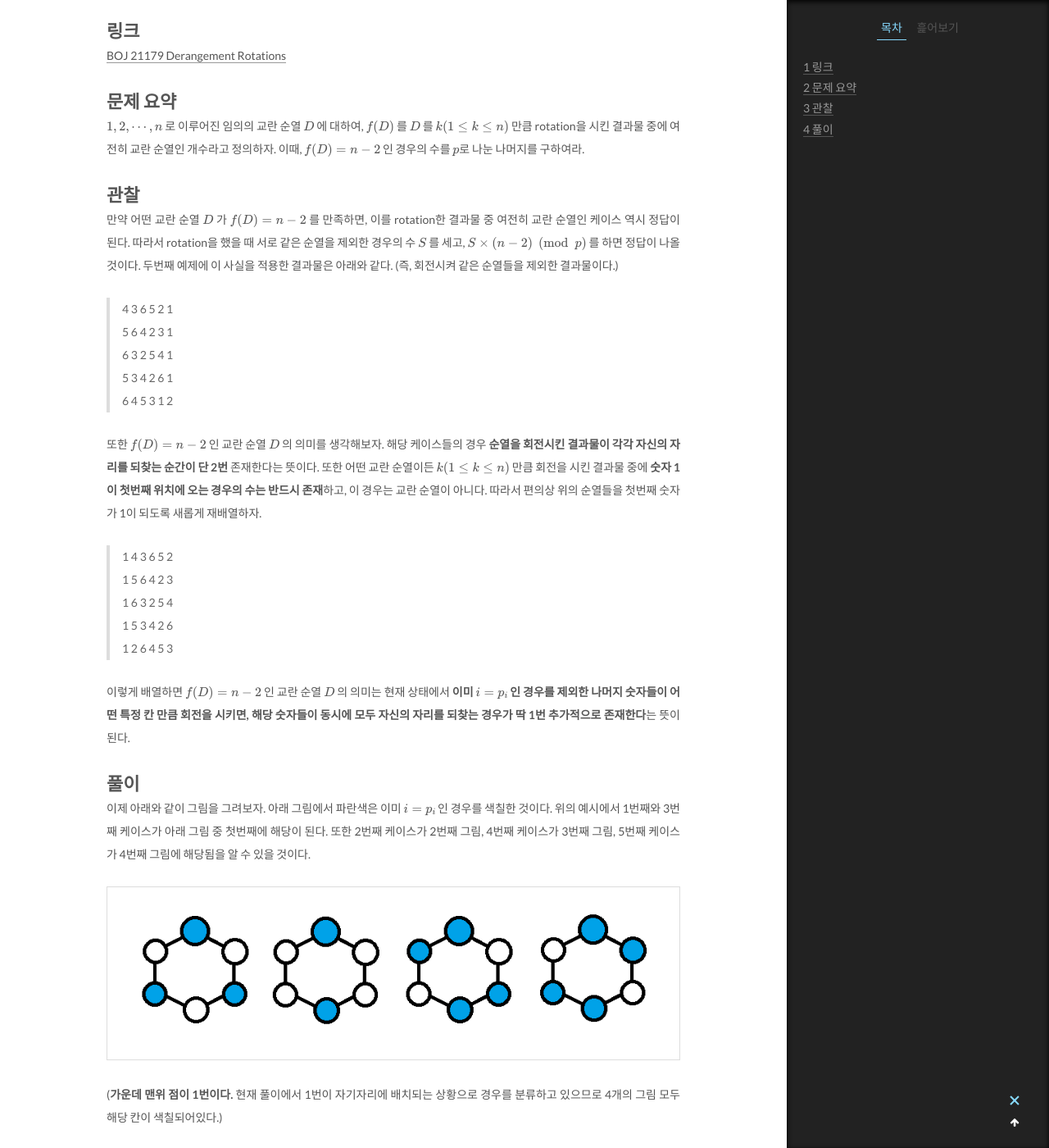
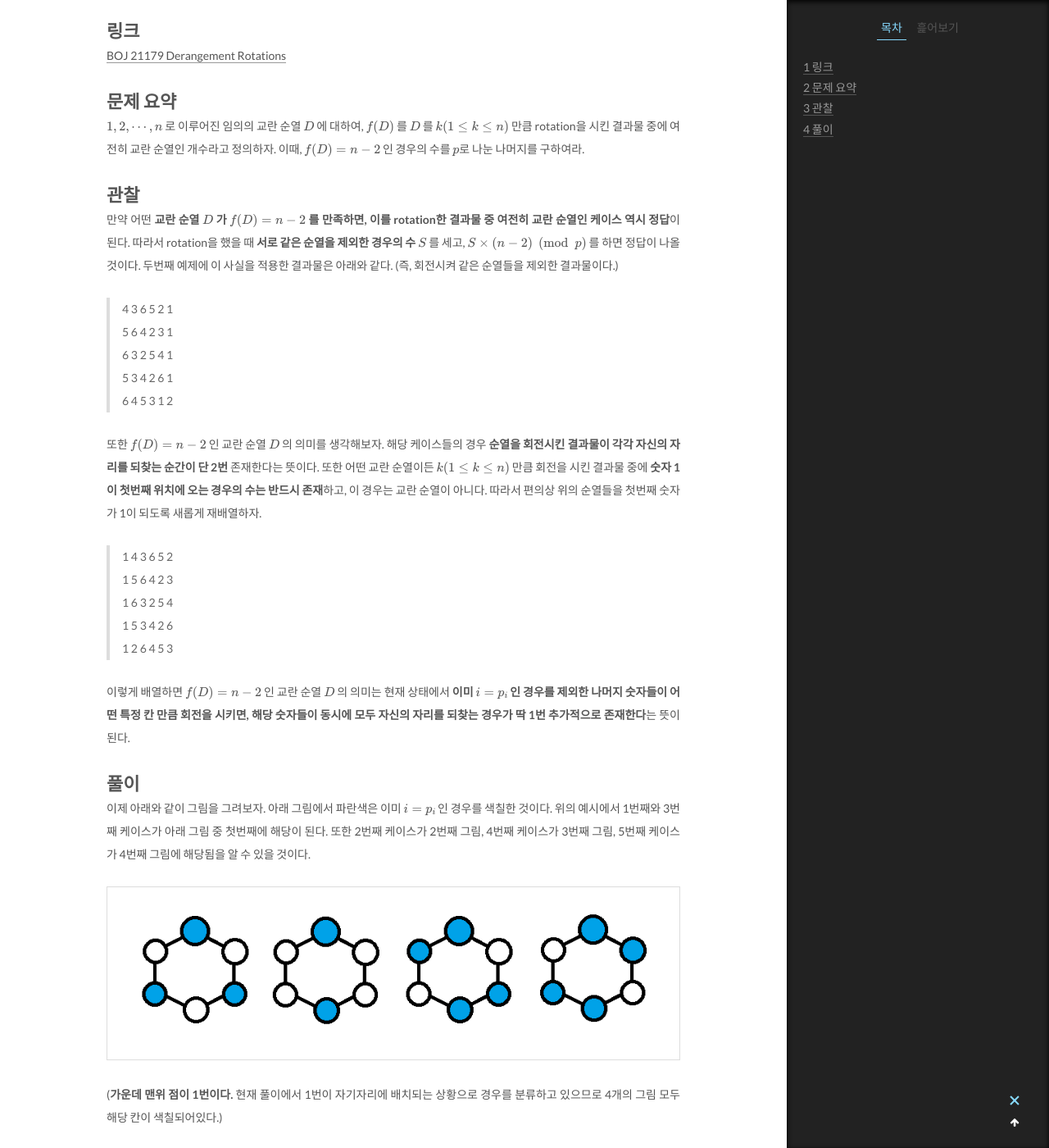
Before and after one commit to ansol4328/ansol4328.github.io, a Jekyll site: the page built from _posts/2021-10-29-BOJ-21179.md, in a window 1280 px wide and 1400 px high, scrolled down 446 px. Shown: the whole window at 82% size. Built offline with Jekyll 4.4.1, drawn with Linux system fonts in a browser that asks for light colours; formulas are drawn with MathJax 3; comment, search, counter and statistics services are not loaded; some of the changed text lies outside the part shown.

```diff
--- a/_posts/2021-10-29-BOJ-21179.md
+++ b/_posts/2021-10-29-BOJ-21179.md
@@ -15,7 +15,7 @@ tags:
 $1, 2, \cdots{}, n$ 로 이루어진 임의의 교란 순열 $D$ 에 대하여, $f(D)$ 를 $D$ 를 $k(1\leq{k}\leq{n})$ 만큼 rotation을 시킨 결과물 중에 여전히 교란 순열인 개수라고 정의하자. 이때, $f(D)=n-2$ 인 경우의 수를 $p$로 나눈 나머지를 구하여라.
 
 # 관찰
-만약 어떤 교란 순열 $D$ 가 $f(D)=n-2$ 를 만족하면, 이를 rotation한 결과물 중 여전히 교란 순열인 케이스 역시 정답이 된다. 따라서 rotation을 했을 때 서로 같은 순열을 제외한 경우의 수 $S$ 를 세고, $S\times{(n-2)}\pmod{p}$ 를 하면 정답이 나올 것이다. 두번째 예제에 이 사실을 적용한 결과물은 아래와 같다. (즉, 회전시켜 같은 순열들을 제외한 결과물이다.)
+만약 어떤 **교란 순열 $D$ 가 $f(D)=n-2$ 를 만족하면, 이를 rotation한 결과물 중 여전히 교란 순열인 케이스 역시 정답**이 된다. 따라서 rotation을 했을 때 **서로 같은 순열을 제외한 경우의 수 $S$** 를 세고, $S\times{(n-2)}\pmod{p}$ 를 하면 정답이 나올 것이다. 두번째 예제에 이 사실을 적용한 결과물은 아래와 같다. (즉, 회전시켜 같은 순열들을 제외한 결과물이다.)
 
 > 4 3 6 5 2 1
 > 5 6 4 2 3 1
@@ -45,7 +45,7 @@ $1, 2, \cdots{}, n$ 로 이루어진 임의의 교란 순열 $D$ 에 대하여,
 
 지금까지 내용을 종합하면 색칠하는 경우의 수가 $2^{(n/d)-1}-1$ 가지, 빈칸에 숫자를 적는 경우가 $d-1$ 가지 이므로 아래와 같은 결론이 나온다.
 
-$$ \displaystyle \sum_{d|n} {(d-1)\times{(2^{(n/d)-1}-1)}} $$
+$$ \displaystyle S=\sum_{d|n} {(d-1)\times{(2^{(n/d)-1}-1)}} $$
 
 하지만 여기에는 맹점이 있다. 예를들어 전체를 12개의 구간으로 쪼개는 경우의 수가 존재한다고 하면, 이는 이미 1, 2, 3, 4, 6 개의 구간으로 쪼갠 경우의 수에서 중복으로 여러번 세지기 때문이다. 따라서 이를 보정할 필요가 있다. 아래와 같은 그림을 생각해 보자.
 
```
Also changed, not shown: other parts of _posts/2021-10-29-BOJ-21179.md (+2 -2 lines).
